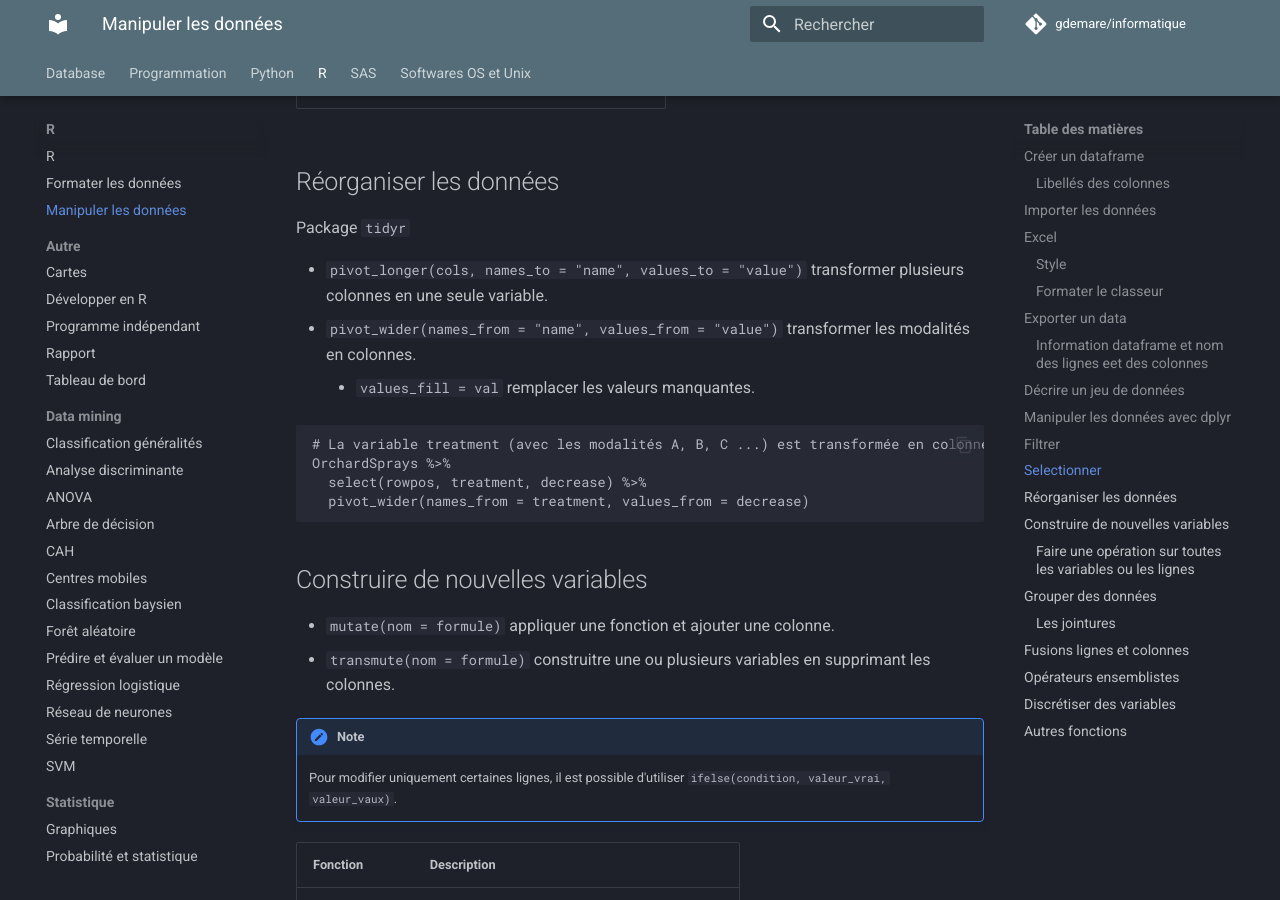
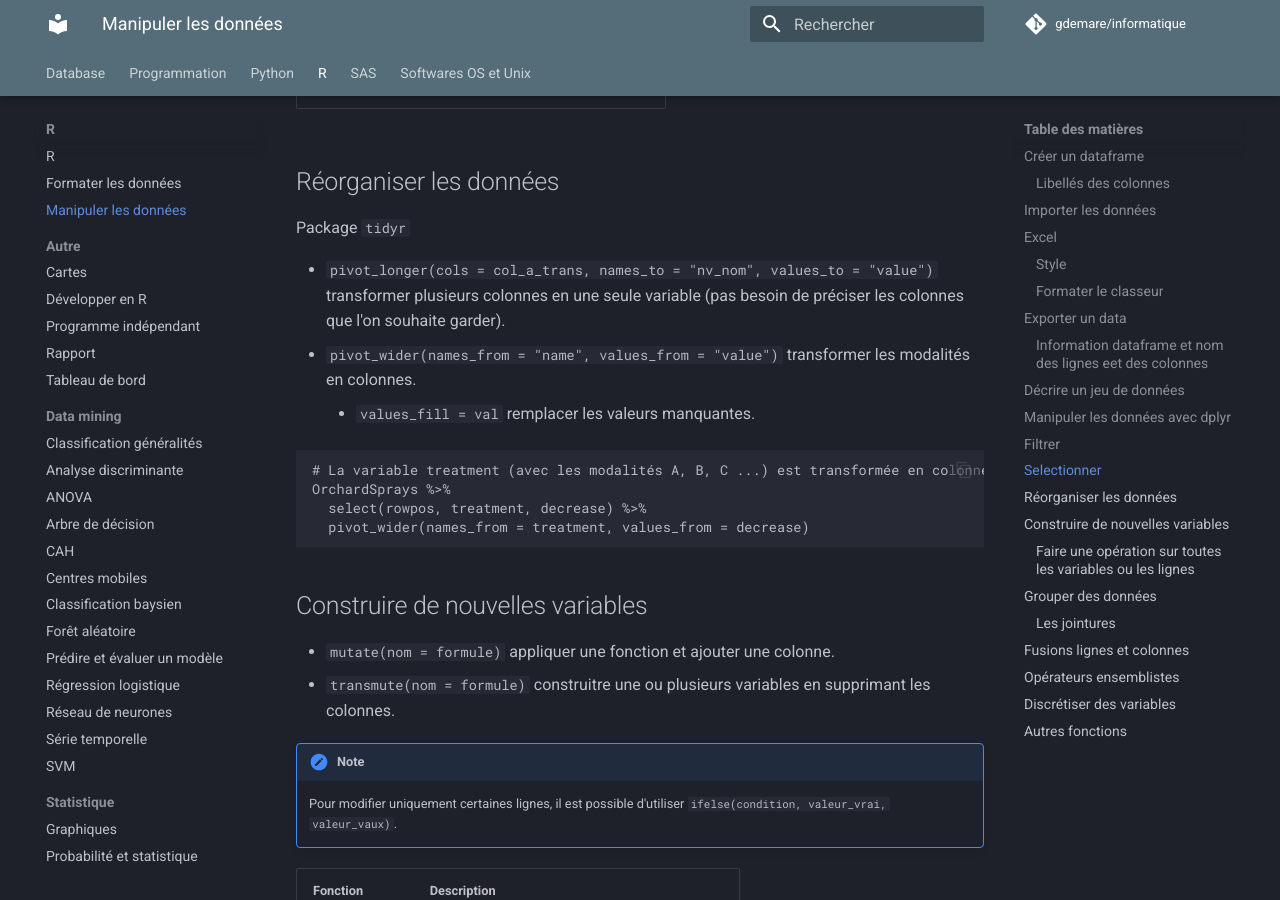
Before and after one commit to gdemare/Informatique, an MkDocs documentation site: the page built from docs/r/manipuler-donnees_r.md, in a window 1280 px wide and 900 px high, scrolled down 3654 px. Built offline with MkDocs 1.6.1 and Material for MkDocs 9.7.7, drawn with Linux system fonts in a browser that asks for light colours; comment, search, counter and statistics services are not loaded.

Commit message:
Update manipuler-donnees_r.md

```diff
--- a/docs/r/manipuler-donnees_r.md
+++ b/docs/r/manipuler-donnees_r.md
@@ -129,7 +129,7 @@ Fonction 				| Définition
 
 Package `tidyr`
 
-* `pivot_longer(cols, names_to = "name", values_to = "value")` transformer plusieurs colonnes en une seule variable.
+* `pivot_longer(cols = col_a_trans, names_to = "nv_nom", values_to = "value")` transformer plusieurs colonnes en une seule variable (pas besoin de préciser les colonnes que l'on souhaite garder).
 * `pivot_wider(names_from = "name", values_from = "value")` transformer les modalités en colonnes.
 
 	* `values_fill = val` remplacer les valeurs manquantes.
```
